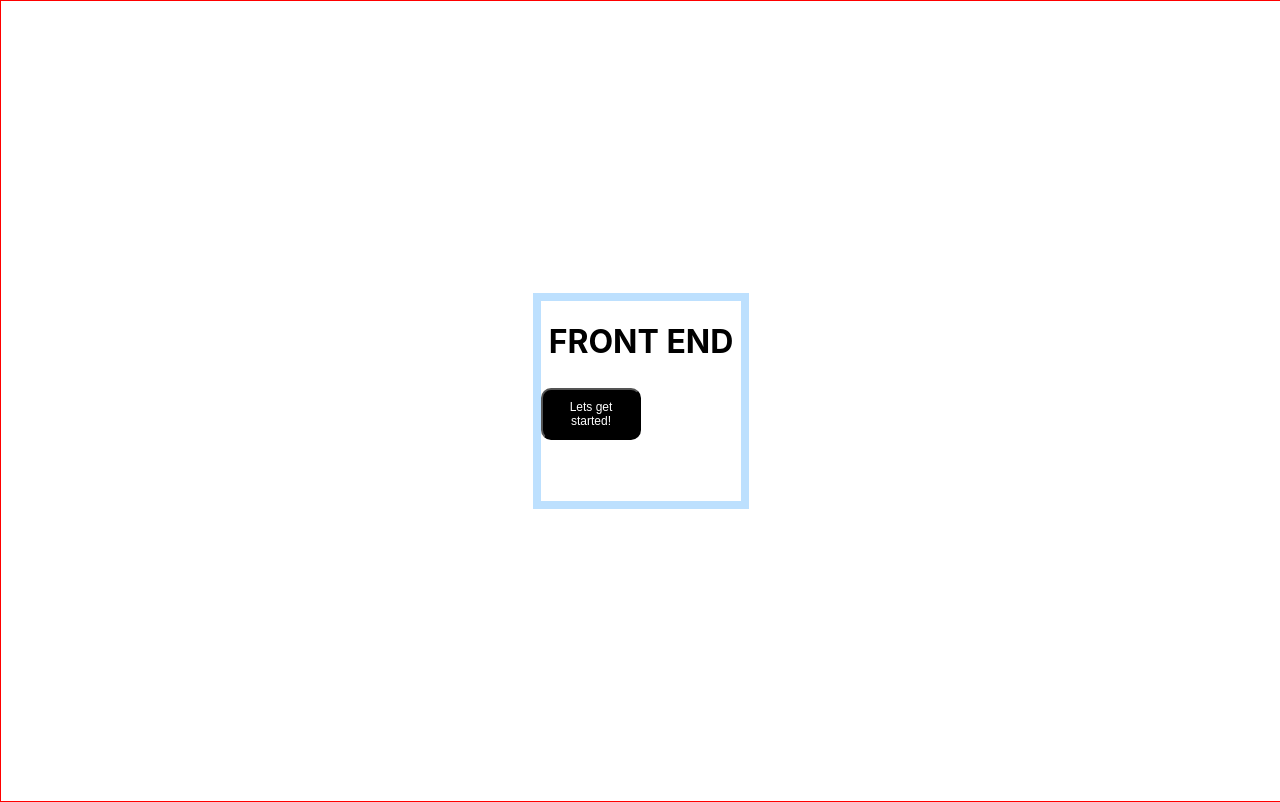
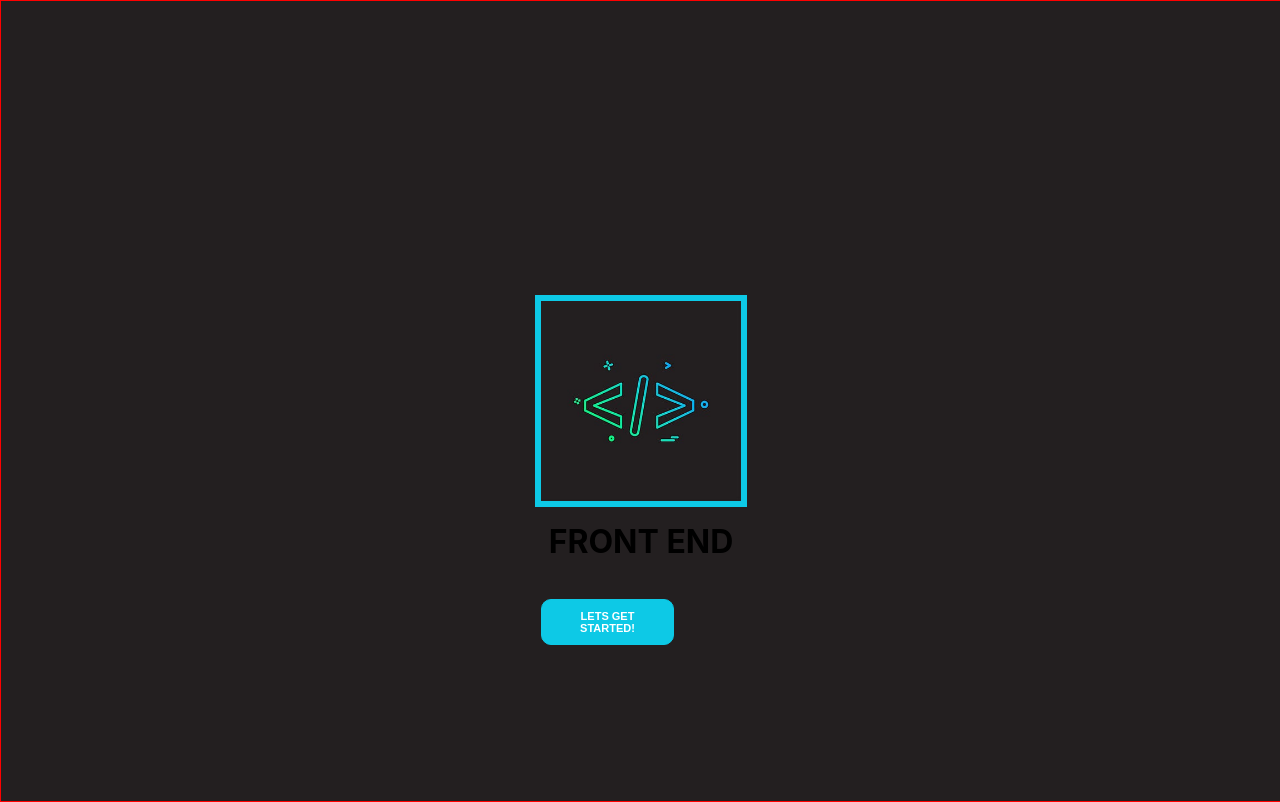
Before and after one commit to Technigo/project-redux-quiz-old, a React (Create React App) app: page / in a window 1280 px wide. Built offline with nearby package versions, Linux system fonts and the light colour scheme.

Commit message:
added image and css to front page

```diff
--- a/src/components/StartPage.js
+++ b/src/components/StartPage.js
@@ -5,6 +5,7 @@ import styled from 'styled-components'
 import { useDispatch, useSelector } from 'react-redux'
 import { quiz } from 'reducers/quiz'
 import { CurrentQuestion } from 'components/CurrentQuestion'
+import quizIcon from '../assets/icon.jpg'
 
 
 export const StartPage = () => {
@@ -17,6 +18,7 @@ export const StartPage = () => {
         <OuterWrapperStartPage>
           <InnerWrapperStartPage>
             <Start>
+              <img className='start-icon' src={`${quizIcon}`} alt="icon"/>
               <h1>FRONT END</h1>
               <StartButton onClick={() => dispatch(quiz.actions.startQuiz())} type="button">Lets get started!</StartButton>
             </Start>
@@ -35,23 +37,34 @@ const Start = styled.div`
 display: flex;
 flex-direction: column;
 text-align: center;
-border: solid 8px #BDE0FE;
+border: solid 6px #0dc9e6;
 height: 200px;
 width: 200px;
 position: absolute;
 `
+// const startIcon = styled.icon`
+// width: 99px;
+// position: absolute;
+// margin-bottom: 0px;
+// margin-top: -10px;
+// `
 
 const StartButton = styled.button`
-padding: 10px;
-color: white;
-background-color: black;
-border-radius: 10px;
-margin-top: 5px;
-font-size: 12px;
-font-weight: 500;
-width: 100px;
+  padding: 10px;
+  color: white;
+  border-radius: 10px;
+  margin-top: 6px;
+  font-size: 11px;
+  font-weight: 600;
+  border: solid 1px #0dc9e6;
+  width: 133px;
+  background-color:#0dc9e6;
+  position: relative;
+  top: 10px;
+  text-transform: uppercase;
 `
-export const OuterWrapperStartPage = styled.div`
+const OuterWrapperStartPage = styled.div`
+background: #231f20;
   position: absolute;
   display: flex;
   flex-direction: column;
@@ -60,12 +73,51 @@ export const OuterWrapperStartPage = styled.div`
   border: 1px solid red;
 `
 
-export const InnerWrapperStartPage = styled.div`
+ const InnerWrapperStartPage = styled.div`
 display: flex;
 flex-direction: column;
 justify-content: center;
 background-color: transparent;
-width: 60%;
+width: 80%;
 height: 100vh;
 align-items: center;
 margin: 0 auto;`
+
+// const Start = styled.div`
+// display: flex;
+// flex-direction: column;
+// text-align: center;
+// border: solid 8px #BDE0FE;
+// height: 200px;
+// width: 200px;
+// position: absolute;
+// `
+
+// const StartButton = styled.button`
+// padding: 10px;
+// color: white;
+// background-color: black;
+// border-radius: 10px;
+// margin-top: 5px;
+// font-size: 12px;
+// font-weight: 500;
+// width: 100px;
+// `
+// export const OuterWrapperStartPage = styled.div`
+//   position: absolute;
+//   display: flex;
+//   flex-direction: column;
+//   width: 100vw;
+//   height: auto;
+//   border: 1px solid red;
+// `
+
+// export const InnerWrapperStartPage = styled.div`
+// display: flex;
+// flex-direction: column;
+// justify-content: center;
+// background-color: transparent;
+// width: 60%;
+// height: 100vh;
+// align-items: center;
+// margin: 0 auto;`
```
Also changed, not shown: src/components/StartPageCSS.js (deleted, +0 -40 lines), src/assets/icon.jpg (added).
